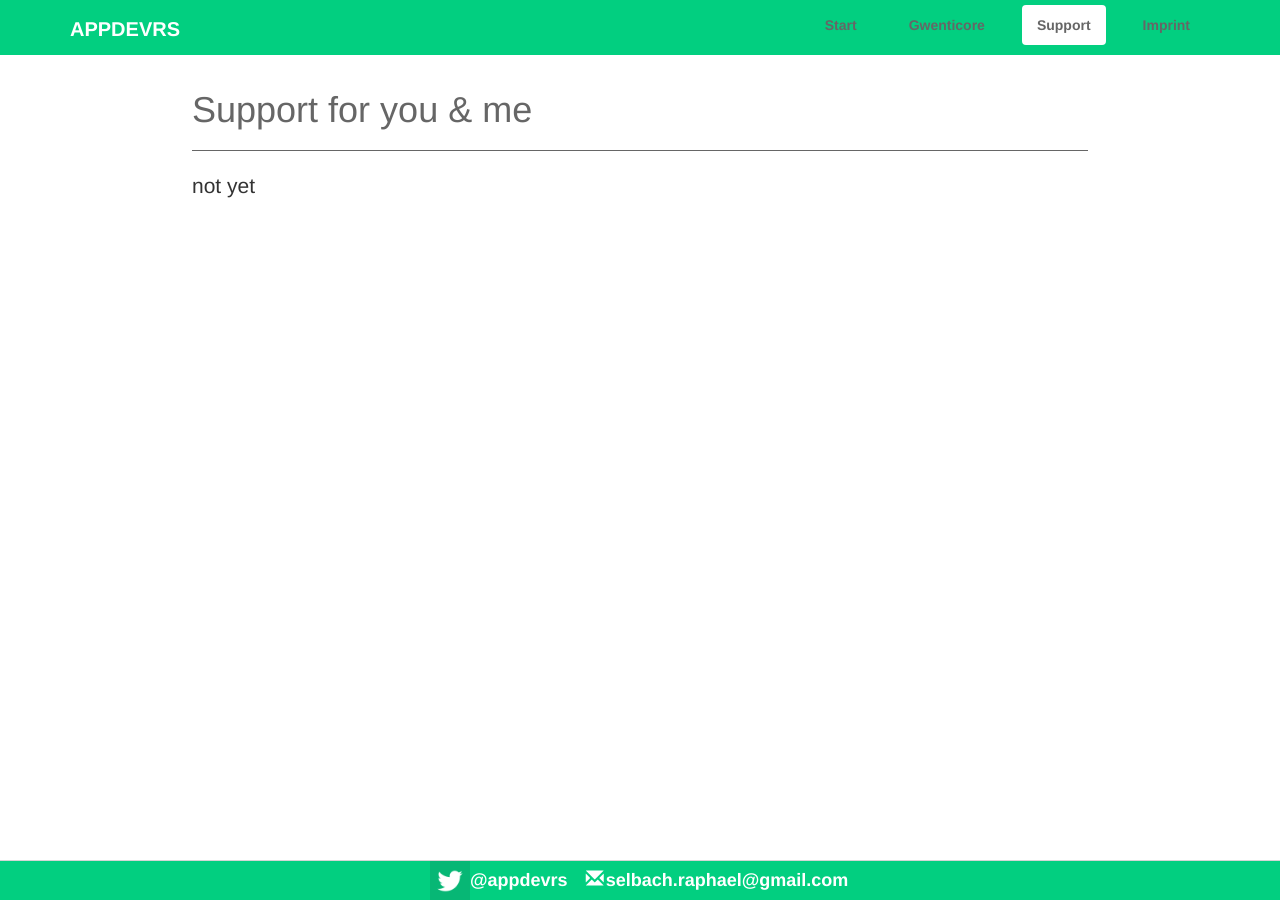
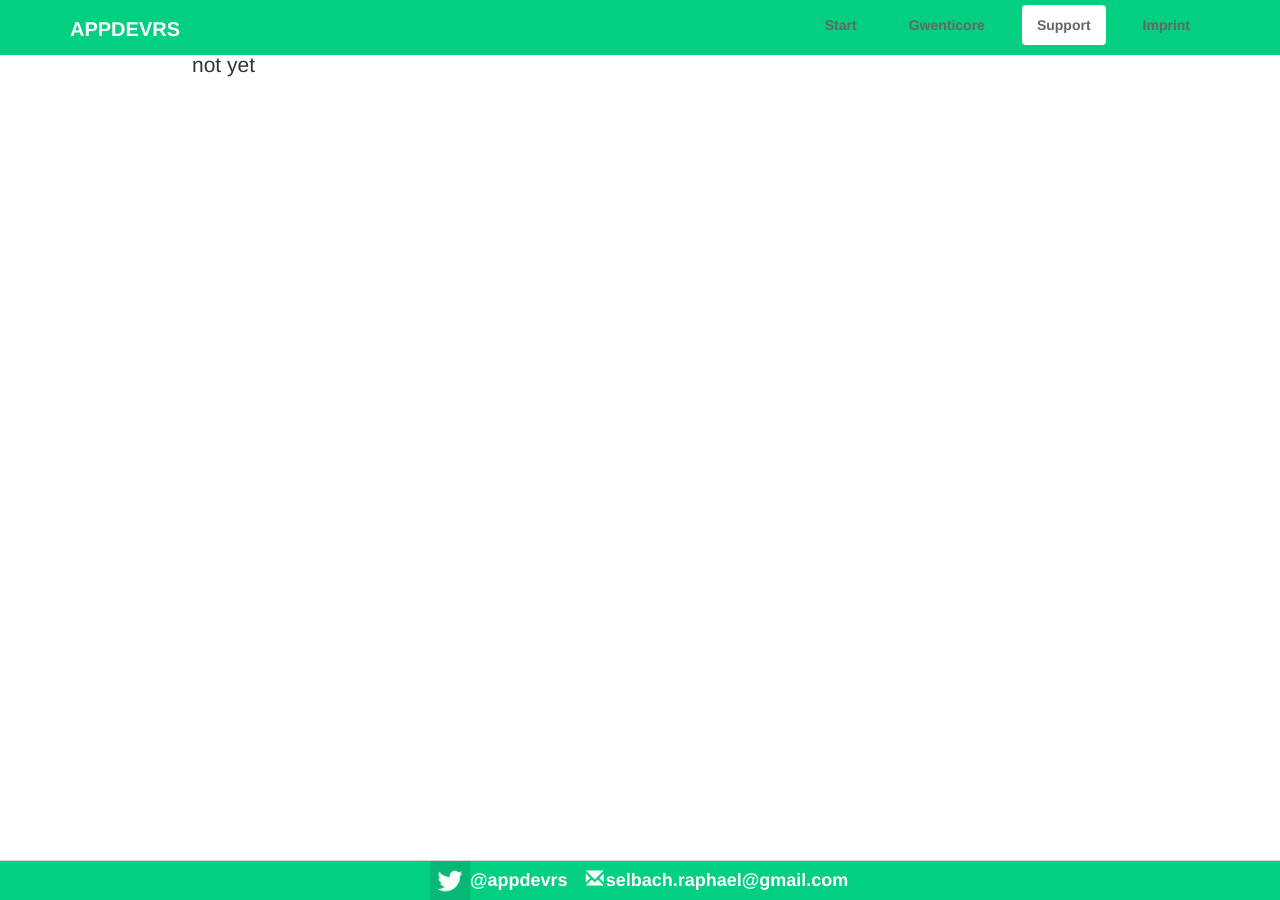
Before and after one commit to appdevrs/appdevrs.github.io, a Jekyll site: the page built from support.html, in a window 1280 px wide. Built offline with Jekyll 4.4.1, drawn with Linux system fonts in a browser that asks for light colours.

Commit message:
Update support.html

```diff
--- a/support.html
+++ b/support.html
@@ -2,8 +2,6 @@
 layout: default
 title: AppDevRS
 location: /support.html
+headline: Support for you & me
 ---
-<br>
-<h1>Support for you & me</h1>
-<hr>
 <p>not yet</p>
```
